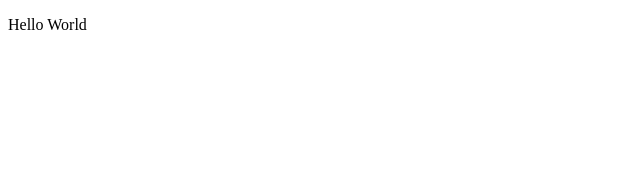
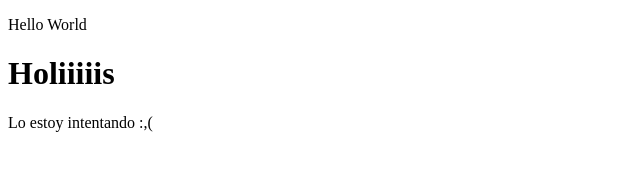
Before and after one commit to LeslieSanchez0/Repo-colaborativo, a plain HTML site: page index.html in a window 1280 px wide. Shown: the whole page, without its empty margins (0-640 px from the left). Drawn offline with Linux system fonts and the light colour scheme.

Commit message:
Nuevos cambios

```diff
--- a/index.html
+++ b/index.html
@@ -4,6 +4,8 @@
   <meta charset="UTF-8">
   <meta http-equiv="X-UA-Compatible" content="IE=edge">
   <p>Hello World</p>
+  <h1>Holiiiiis</h1>
+  <p>Lo estoy intentando :,(</p>
 
 
 </head>
```
